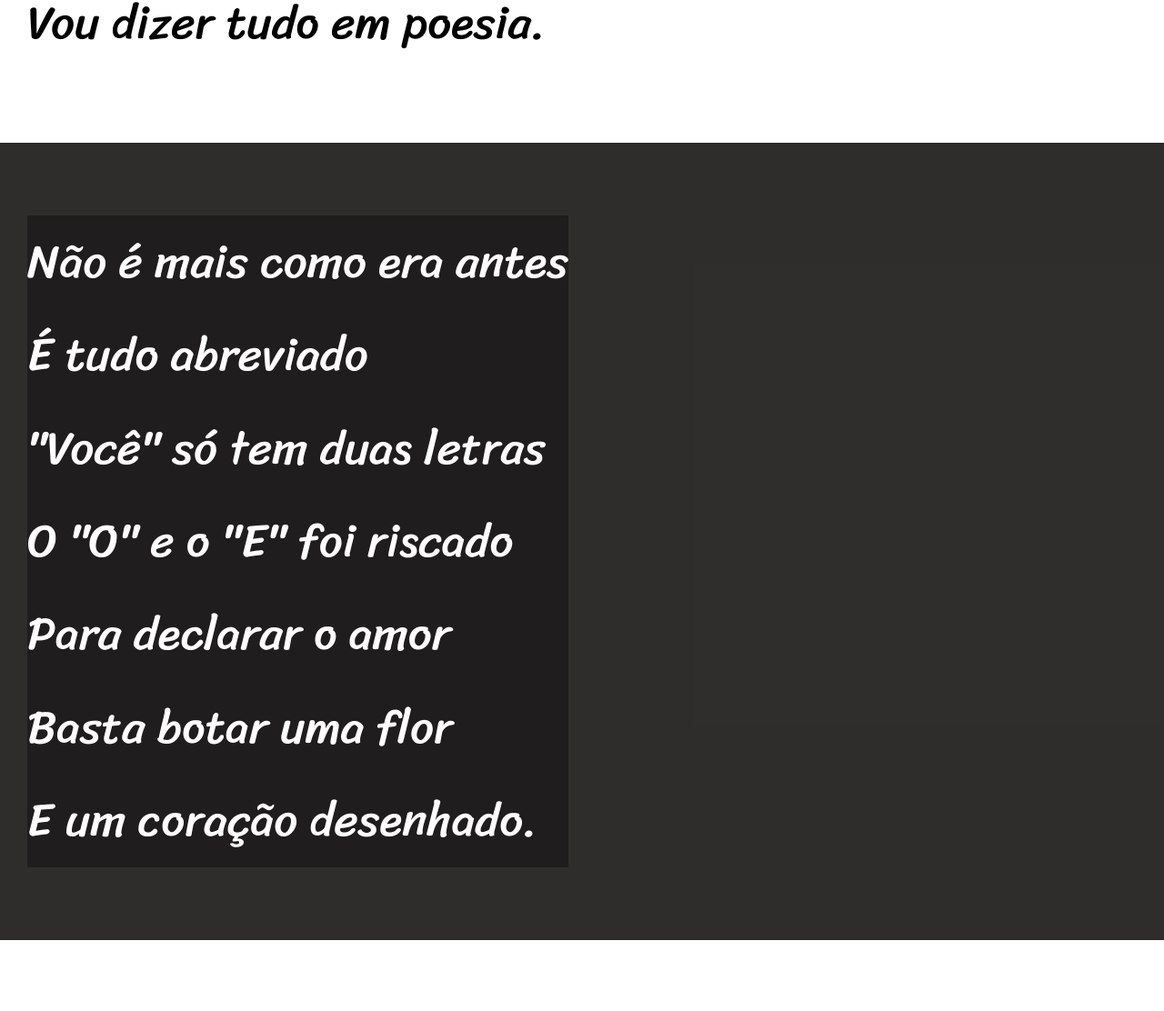
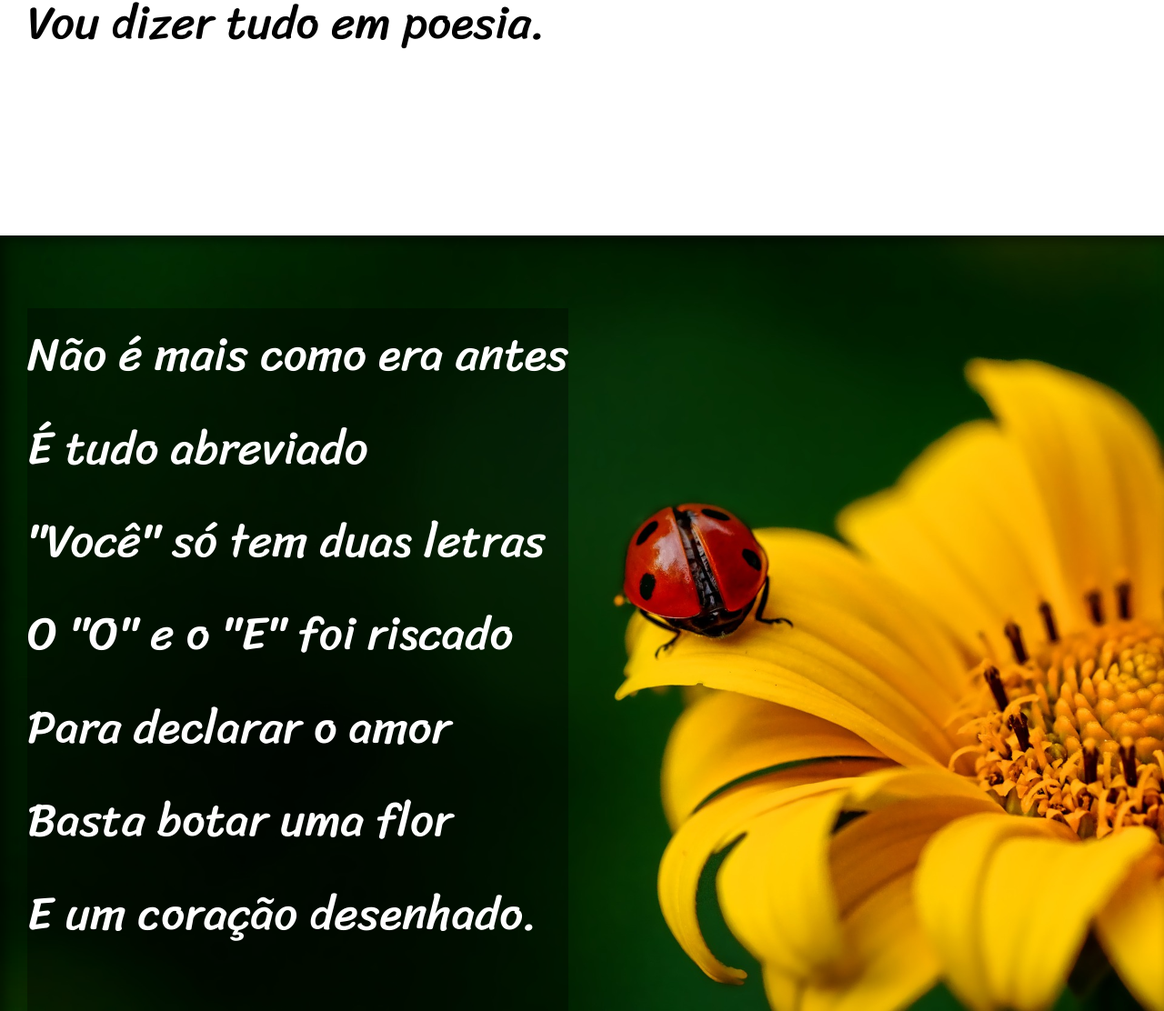
Before and after one commit to RafaelSombrio/html-css, a plain HTML site: page desafios/d012/index.html in a window 1280 px wide. Shown: the part 980-2092 px from the top of the page at 91% size. Drawn offline with Linux system fonts and the light colour scheme.

Commit message:
Mais CSS

```diff
--- a/desafios/d012/estilo/style.css
+++ b/desafios/d012/estilo/style.css
@@ -51,16 +51,28 @@ section{
     font-family: var(--fonte3);
     font-size: 4vw;
 }
-
+section > p {
+    padding-bottom: 2em;
+}
 section.normal {
     background-color: white;
     color: black;
+}
+section#img01 {
+    background-image: url('../imagens/background001.jpg');
+    background-position: right center;
+}
+section#img02 {
+    background-image: url('../imagens/background002.jpg');
+
 }
 
 section.imagem {
     background-color: rgba(19, 16, 16, 0.808);
     color: white;
-
+    box-shadow: inset 6px 6px 13px 0px rgba(0, 0, 0, 0.493);
+    background-size: cover;
+    background-attachment: fixed;
 }
 
 section.imagem > p{
--- a/desafios/d012/index.html
+++ b/desafios/d012/index.html
@@ -25,7 +25,7 @@
         </p>
     </section>
 
-    <section class="imagem">
+    <section class="imagem" id="img01">
         <p>
             Não é mais como era antes <br>
             É tudo abreviado <br>
@@ -59,7 +59,7 @@
         </p>
     </section>
 
-    <section class="imagem">
+    <section class="imagem" id="img02">
         <p>
             Tenho saudade das cartas <br>
             Escritas com a própria mão <br>
```
